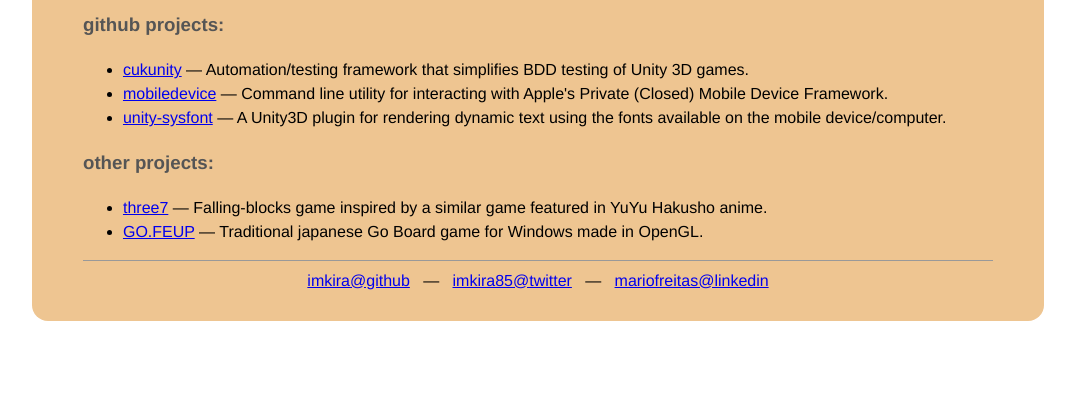
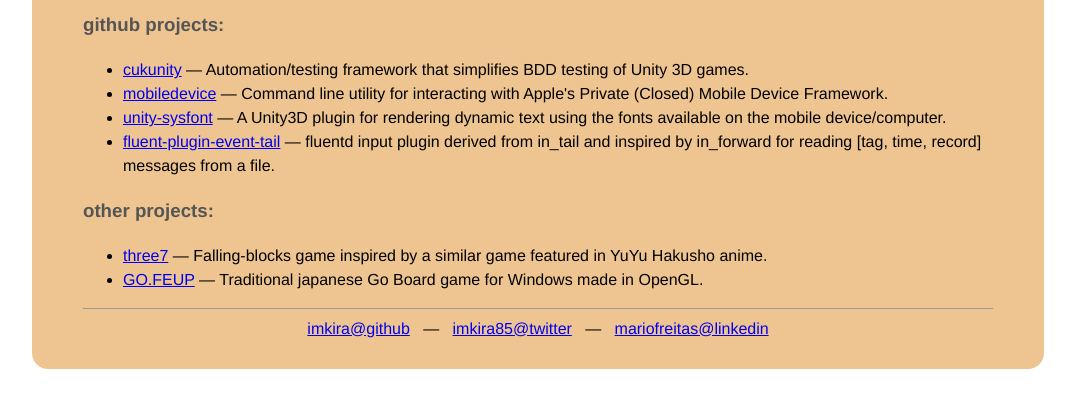
Before and after one commit to imkira/imkira.github.com, a plain HTML site: page index.html in a window 1280 px wide. Shown: the part 149-556 px from the top of the page, without its empty margins (102-1177 px from the left). Drawn offline with Linux system fonts and the light colour scheme.

Commit message:
added: project

```diff
--- a/index.html
+++ b/index.html
@@ -26,6 +26,8 @@
           Command line utility for interacting with Apple's Private (Closed) Mobile Device Framework.</li>
           <li><a href="http://github.com/imkira/unity-sysfont">unity-sysfont</a> &mdash;
           A Unity3D plugin for rendering dynamic text using the fonts available on the mobile device/computer.</li>
+          <li><a href="http://github.com/imkira/fluent-plugin-event-tail">fluent-plugin-event-tail</a> &mdash;
+          fluentd input plugin derived from in_tail and inspired by in_forward for reading [tag, time, record] messages from a file.</li>
         </ul>
         <h3>other projects:</h3>
         <ul>
```
